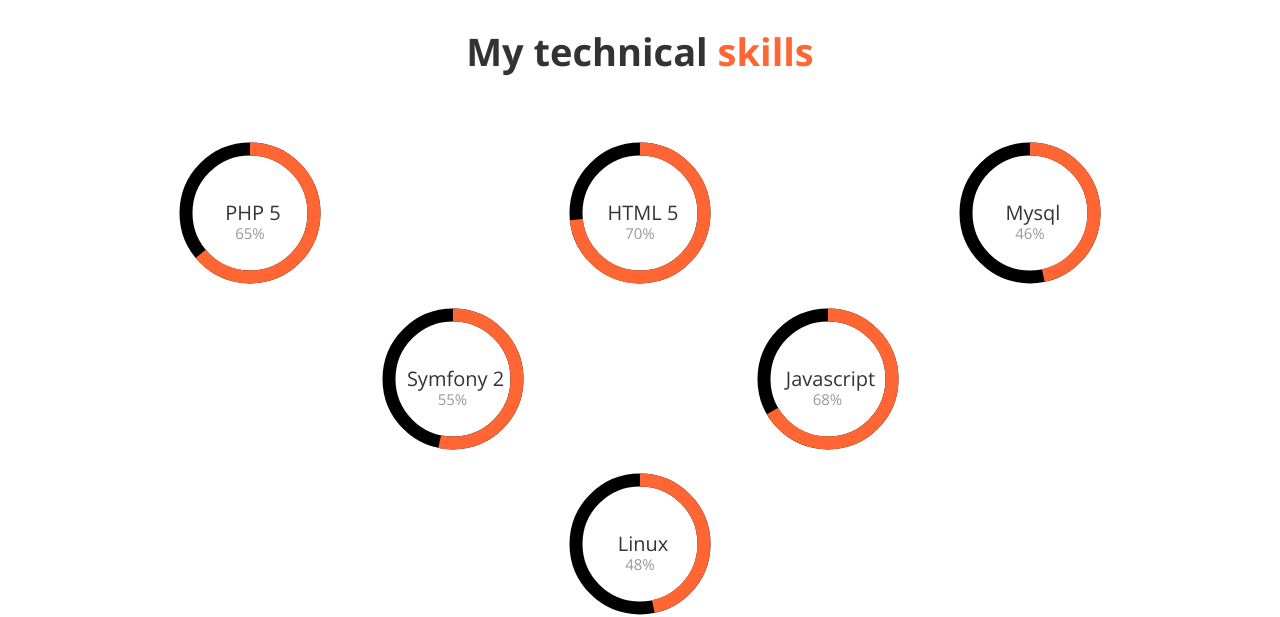
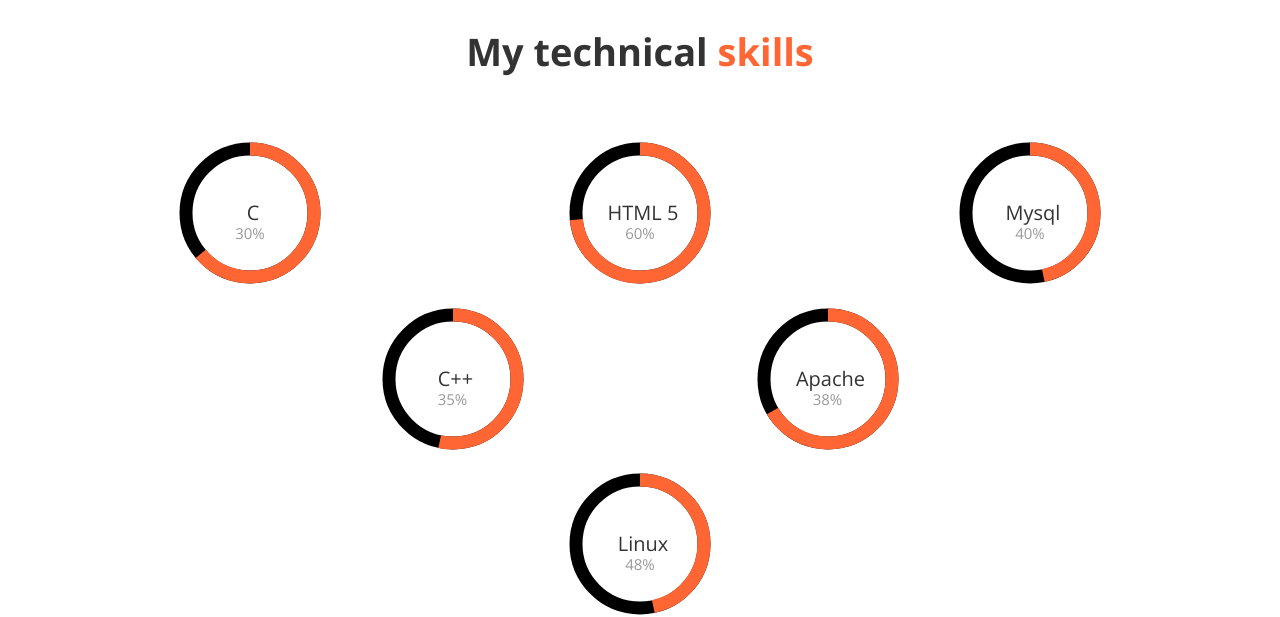
Before and after one commit to Lasynsec/lasynsec.github.io, a website: page index.html in a window 1280 px wide. Shown: the part 2360-2977 px from the top of the page. Drawn offline with nearby package versions, Linux system fonts and the light colour scheme.

Commit message:
Update index.html

```diff
--- a/index.html
+++ b/index.html
@@ -198,21 +198,21 @@
 				<div class="space"></div>
 				<div class="row">
 					<div class="col-md-4">
-						<div id="skillPHP" data-dimension="160" data-info="65%" data-text="PHP 5" data-width="12" data-fontsize="20" data-percent="35" data-fgcolor="#ff6633" data-bgcolor="#000" data-total="750" data-part="480" data-icon="long-arrow-up" data-icon-size="28" data-icon-color="#000" animationstep="0.5" class="jobs-img"></div>
+						<div id="skillPHP" data-dimension="160" data-info="30%" data-text="C" data-width="12" data-fontsize="20" data-percent="35" data-fgcolor="#ff6633" data-bgcolor="#000" data-total="750" data-part="480" data-icon="long-arrow-up" data-icon-size="28" data-icon-color="#000" animationstep="0.5" class="jobs-img"></div>
 					</div>
 					<div class="col-md-4">
-						<div id="skillHTML" data-dimension="160" data-info="70%" data-text="HTML 5" data-width="12" data-fontsize="20" data-percent="35" data-fgcolor="#ff6633" data-bgcolor="#000" data-total="750" data-part="550" data-icon="long-arrow-up" data-icon-size="28" data-icon-color="#000" animationstep="0.5" class="jobs-img"></div>
+						<div id="skillHTML" data-dimension="160" data-info="60%" data-text="HTML 5" data-width="12" data-fontsize="20" data-percent="35" data-fgcolor="#ff6633" data-bgcolor="#000" data-total="750" data-part="550" data-icon="long-arrow-up" data-icon-size="28" data-icon-color="#000" animationstep="0.5" class="jobs-img"></div>
 					</div>
 					<div class="col-md-4">
-						<div id="skillMysql" data-dimension="160" data-info="46%" data-text="Mysql" data-width="12" data-fontsize="20" data-percent="35" data-fgcolor="#ff6633" data-bgcolor="#000" data-total="750" data-part="350" data-icon="long-arrow-up" data-icon-size="28" data-icon-color="#000" animationstep="0.5" class="jobs-img"></div>
+						<div id="skillMysql" data-dimension="160" data-info="40%" data-text="Mysql" data-width="12" data-fontsize="20" data-percent="35" data-fgcolor="#ff6633" data-bgcolor="#000" data-total="750" data-part="350" data-icon="long-arrow-up" data-icon-size="28" data-icon-color="#000" animationstep="0.5" class="jobs-img"></div>
 					</div>
 				</div>
 				<div class="row centerRow">
 					<div class="col-md-6">
-						<div id="skillSymfony" data-dimension="160" data-info="55%" data-text="Symfony 2" data-width="12" data-fontsize="20" data-percent="35" data-fgcolor="#ff6633" data-bgcolor="#000" data-total="750" data-part="400" data-icon="long-arrow-up" data-icon-size="28" data-icon-color="#000" animationstep="0.5" class="jobs-img"></div>
+						<div id="skillSymfony" data-dimension="160" data-info="35%" data-text="C++" data-width="12" data-fontsize="20" data-percent="35" data-fgcolor="#ff6633" data-bgcolor="#000" data-total="750" data-part="400" data-icon="long-arrow-up" data-icon-size="28" data-icon-color="#000" animationstep="0.5" class="jobs-img"></div>
 					</div>
 					<div class="col-md-6">
-						<div id="skillJavascript" data-dimension="160" data-info="68%" data-text="Javascript" data-width="12" data-fontsize="20" data-percent="35" data-fgcolor="#ff6633" data-bgcolor="#000" data-total="750" data-part="500" data-icon="long-arrow-up" data-icon-size="28" data-icon-color="#000" animationstep="0.5" class="jobs-img" ></div>
+						<div id="skillJavascript" data-dimension="160" data-info="38%" data-text="Apache" data-width="12" data-fontsize="20" data-percent="35" data-fgcolor="#ff6633" data-bgcolor="#000" data-total="750" data-part="500" data-icon="long-arrow-up" data-icon-size="28" data-icon-color="#000" animationstep="0.5" class="jobs-img" ></div>
 					</div>
 				</div>
 				<div class="row">
```
